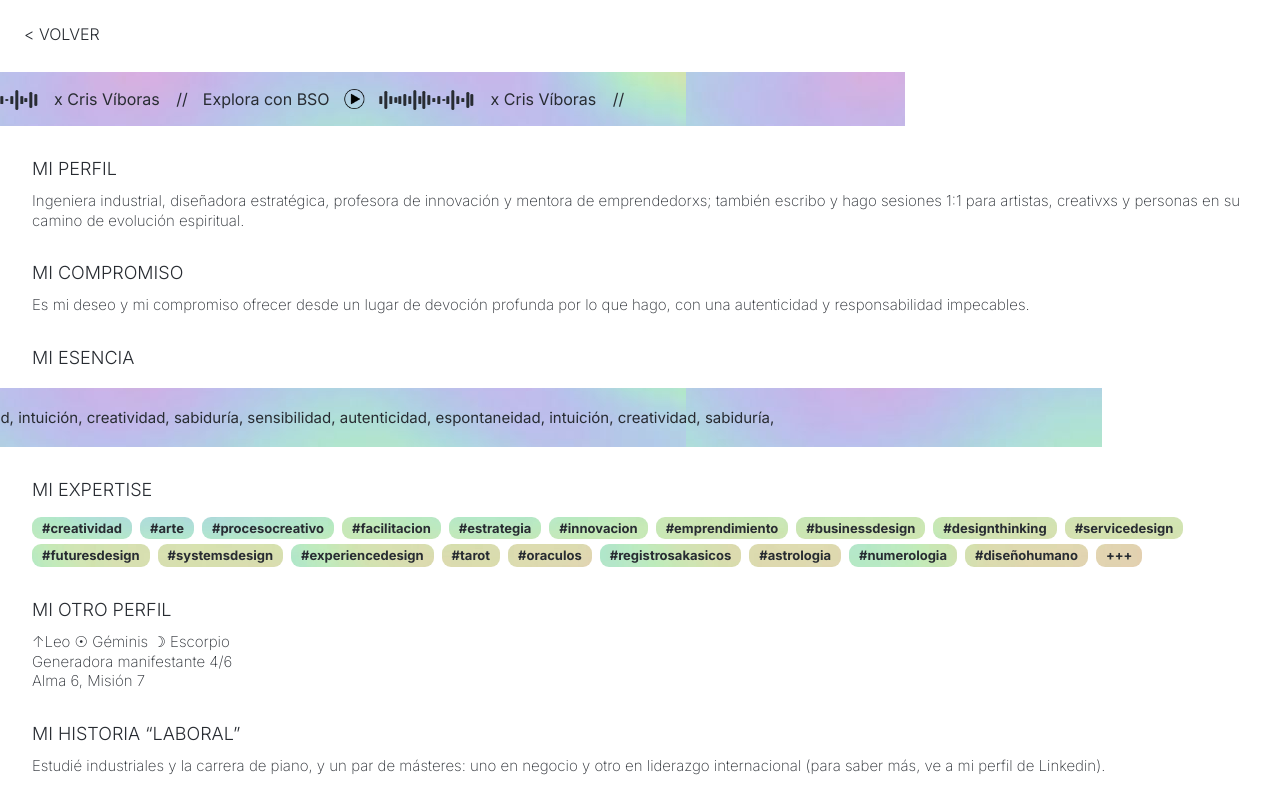
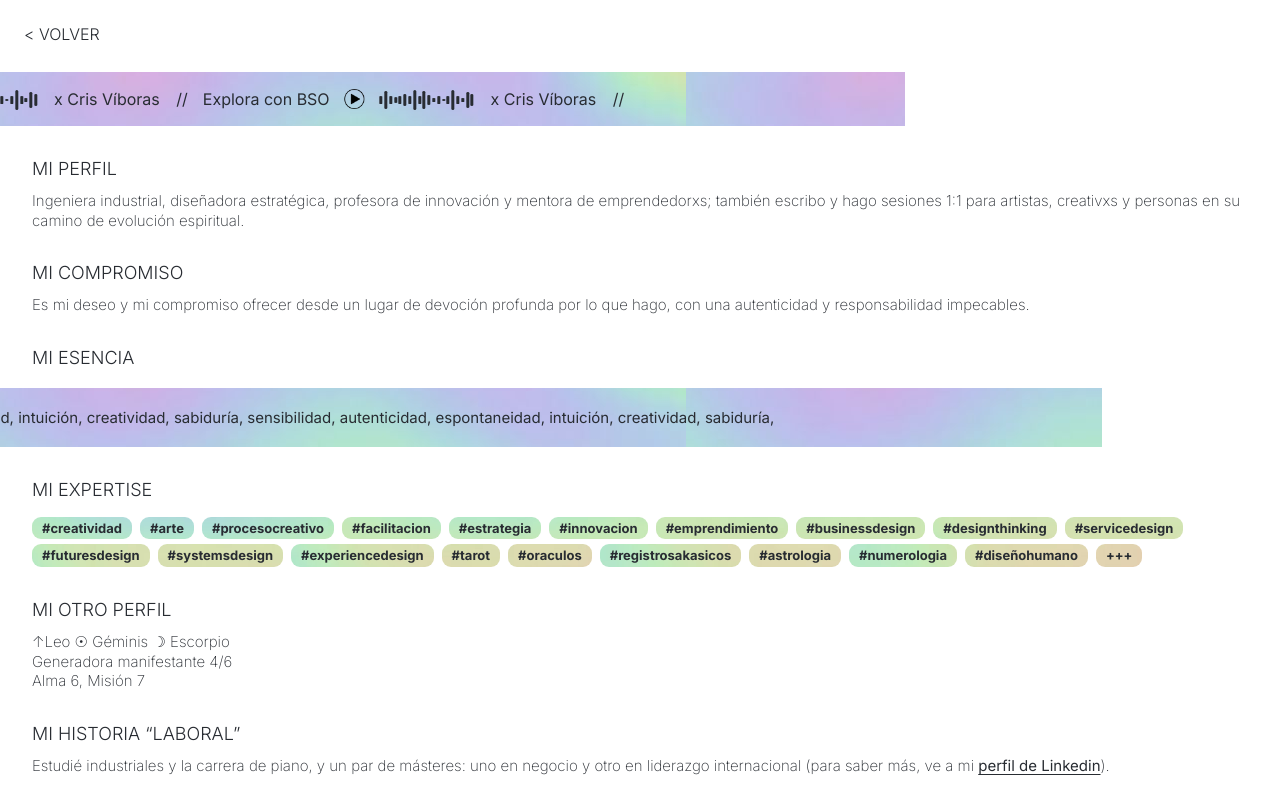
Before and after one commit to vicentegarcya/jimenagonzalez.in, a Next.js app: page /me in a window 1280 px wide. Shown: the top 791 px of the page. Built offline with nearby package versions, Linux system fonts and the light colour scheme.

Commit message:
add linkedin link

```diff
--- a/pages/me.js
+++ b/pages/me.js
@@ -6,7 +6,7 @@ import { isPlayingContext } from "../context/context";
 import { useContext } from "react";
 
 export default function Me() {
-  const {isPlaying, soundHandler} = useContext(isPlayingContext);
+  const { isPlaying, soundHandler } = useContext(isPlayingContext);
 
   return (
     <Layout>
@@ -162,7 +162,14 @@ export default function Me() {
           <p className={styles.laboral_text}>
             Estudié industriales y la carrera de piano, y un par de másteres:
             uno en negocio y otro en liderazgo internacional (para saber más, ve
-            a mi perfil de Linkedin).
+            a mi{" "}
+            <a
+              href="https://www.linkedin.com/in/jimena-gonzalez-collados/"
+              target="_blank"
+            >
+              perfil de Linkedin
+            </a>
+            ).
           </p>
           <p className={styles.laboral_text}>
             Trabajé durante años en consultoría estratégica, innovación y diseño
--- a/styles/Me.module.css
+++ b/styles/Me.module.css
@@ -148,19 +148,31 @@
   }
 }
 
-.onda1, .onda6, .onda11, .onda16 {
+.onda1,
+.onda6,
+.onda11,
+.onda16 {
   animation-name: quiet;
 }
 
-.onda2, .onda7, .onda12, .onda17 {
+.onda2,
+.onda7,
+.onda12,
+.onda17 {
   animation-name: normal;
 }
 
-.onda3, .onda7, .onda13, .onda18 {
+.onda3,
+.onda7,
+.onda13,
+.onda18 {
   animation-name: quiet;
 }
 
-.onda4, .onda8, .onda14, .onda19 {
+.onda4,
+.onda8,
+.onda14,
+.onda19 {
   animation-name: loud;
 }
 
@@ -363,6 +375,12 @@
   margin-bottom: 1rem;
 }
 
+.me .laboral_text a {
+  font-weight: 400;
+  text-decoration: underline 0.5px #282c32;
+  text-underline-offset: 2.5px;
+}
+
 .inspirate_cada_mes {
   padding: 2rem;
   padding-top: 0;
```
